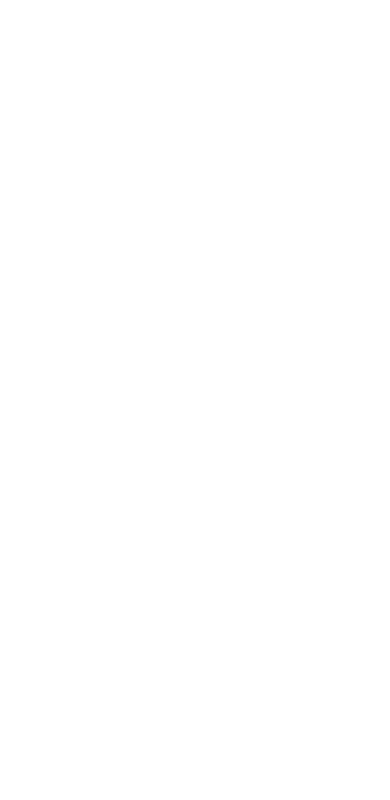
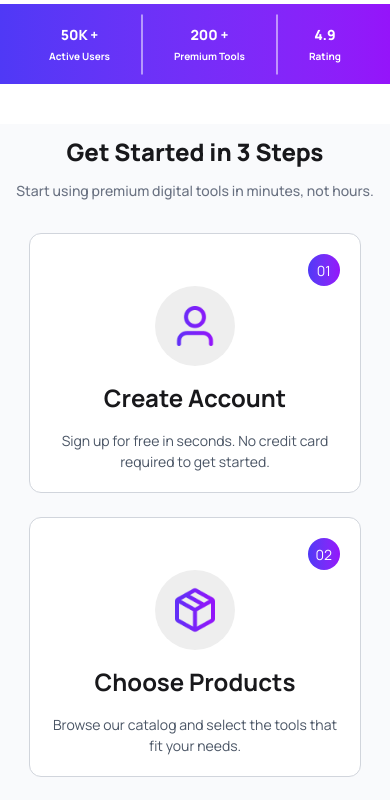
Before and after one commit to Md-Abdullah303/B-13-A-6, a React (Vite) app: page / in a window 390 px wide. Shown: the part 840-1640 px from the top of the page. Before the commit the page ends 844 px from the top, so only its background shows below. Built offline with nearby package versions, Linux system fonts and the light colour scheme.

Commit message:
Make Rating & Get Started section and responsive disine  for it

```diff
--- a/src/App.jsx
+++ b/src/App.jsx
@@ -2,6 +2,8 @@
 import './App.css'
 import Navber from './assets/Component/Navber/Navber'
 import HeroSection from './assets/Component/HeroSection/HeroSection'
+import Rating from './assets/Component/Rating/Rating'
+import GetStarted from './assets/Component/GetStarted/GetStarted'
 
 function App() {
 
@@ -11,7 +13,11 @@
         <Navber></Navber>
         <HeroSection></HeroSection>
       </header>
+      <main>
+        <Rating></Rating>
 
+        <GetStarted></GetStarted>
+      </main>
     </>
   )
 }
--- /dev/null
+++ b/src/assets/Component/GetStarted/GetStarted.jsx
@@ -0,0 +1,40 @@
+import React from 'react';
+import SectionHeading from '../../UI/SectionHeading/SectionHeading';
+import GetStartedCard from '../../UI/GetStartedCard/GetStartedCard';
+import UserPng from '../../products/user.png'
+import BoxPng from '../../products/package.png'
+import RoketPng from '../../products/rocket.png'
+
+
+const GetStarted = () => {
+    return (
+        <div className='bg-[#F9FAFC]'>
+            <SectionHeading
+            headTitle={'Get Started in 3 Steps'}
+            peraTitle={'Start using premium digital tools in minutes, not hours.'}
+            ></SectionHeading>
+            <div className=" grid grid-cols-1 sm:grid-cols-2 md:grid-cols-3 sm:gap-3 gap-6 w-[85%] mx-auto py-5">
+                <GetStartedCard
+                UserId='01'
+                UserImg={UserPng}
+                UserH1='Create Account'
+                UserP='Sign up for free in seconds. No credit card required to get started.'
+                ></GetStartedCard>
+                <GetStartedCard
+                UserId='02'
+                UserImg={BoxPng}
+                UserH1='Choose Products'
+                UserP='Browse our catalog and select the tools that fit your needs.'
+                ></GetStartedCard>
+                <GetStartedCard
+                UserId='03'
+                UserImg={RoketPng}
+                UserH1='Start Creating'
+                UserP='Download and start using your premium tools immediately.'
+                ></GetStartedCard>
+            </div>
+        </div>
+    );
+};
+
+export default GetStarted;
--- a/src/assets/Component/HeroSection/HeroSection.jsx
+++ b/src/assets/Component/HeroSection/HeroSection.jsx
@@ -4,7 +4,7 @@
 
 const HeroSection = () => {
     return (
-        <div className='grid grid-cols-1 gap-5 sm:pt-40 md:pt-0 md:grid-cols-2  items-center w-[90%] sm:w-[85%] mx-auto h-screen'>
+        <div className='flex items-center gap-5 w-[90%] sm:w-[85%] mx-auto h-screen'>
             {/* left side */}
             <div className=" flex flex-col items-start sm:space-y-3 space-y-2 ">
                 {/* left side badge */}
--- /dev/null
+++ b/src/assets/Component/Rating/Rating.jsx
@@ -0,0 +1,24 @@
+import React from 'react';
+
+const Rating = () => {
+    return (
+        <div className='bg-linear-to-r from-[#4F39F6] to-[#9514FA] flex items-center justify-center gap-0.5 md:gap-3 text-center py-5 mb-10'>
+            <div className="flex flex-col items-center gap-1 md:gap-2">
+                <h1 className='text-[14px] sm:text-2xl md:text-5xl text-white font-extrabold'>50K +</h1>
+                <p className='text-[10px] sm:text-lg md:text-2xl font-bold text-white'>Active Users</p>
+            </div>
+            <hr className=' w-15 rotate-90 text-white' />
+            <div className="flex flex-col items-center gap-1 md:gap-2">
+                <h1 className='text-[14px] sm:text-2xl md:text-5xl text-white font-extrabold'>200 +</h1>
+                <p className='text-[10px] sm:text-lg md:text-2xl font-bold text-white'>Premium Tools</p>
+            </div>
+            <hr className='w-15 rotate-90 text-white' />
+            <div className="flex flex-col items-center gap-1 md:gap-2">
+                <h1 className='text-[14px] sm:text-2xl md:text-5xl text-white font-extrabold'>4.9</h1>
+                <p className='text-[10px] sm:text-lg md:text-2xl font-bold text-white'>Rating</p>
+            </div>
+        </div>
+    );
+};
+
+export default Rating;
--- /dev/null
+++ b/src/assets/UI/GetStartedCard/GetStartedCard.jsx
@@ -0,0 +1,20 @@
+import React from 'react';
+
+const GetStartedCard = ({UserImg,UserId,UserH1,UserP}) => {
+    return (
+        <div className="flex flex-col items-start border p-5 rounded-xl border-gray-300 bg-[#FFFFFF]">
+            <div className="flex justify-end w-full">
+                <p className=' bg-linear-to-r from-[#4F39F6] to-[#9514FA] rounded-full w-8 h-8 flex items-center justify-center text-white text-[14px]'>{UserId}</p>
+            </div>
+            <div className="flex text-center flex-col items-center gap-4">
+                <div className="bg-base-300 rounded-full p-4 w-[80px]">
+                    <img className='w-full' src={UserImg} alt="" />
+                </div>
+                <h1 className=' font-bold text-2xl'>{UserH1}</h1>
+                <p className='text-[14px] sm:text-[16px] text-gray-600'>{UserP}</p>
+            </div>
+        </div>
+    );
+};
+
+export default GetStartedCard;
--- /dev/null
+++ b/src/assets/UI/SectionHeading/SectionHeading.jsx
@@ -0,0 +1,12 @@
+import React from 'react';
+
+const SectionHeading = ({headTitle, peraTitle}) => {
+    return (
+        <div className='text-center space-y-3 py-3'>
+            <h1 className='text-2xl md:text-5xl font-extrabold'>{headTitle}</h1>
+            <p className='text-[14px] md:text-[16px] text-gray-500 font-medium'>{peraTitle}</p>
+        </div>
+    );
+};
+
+export default SectionHeading;
```
